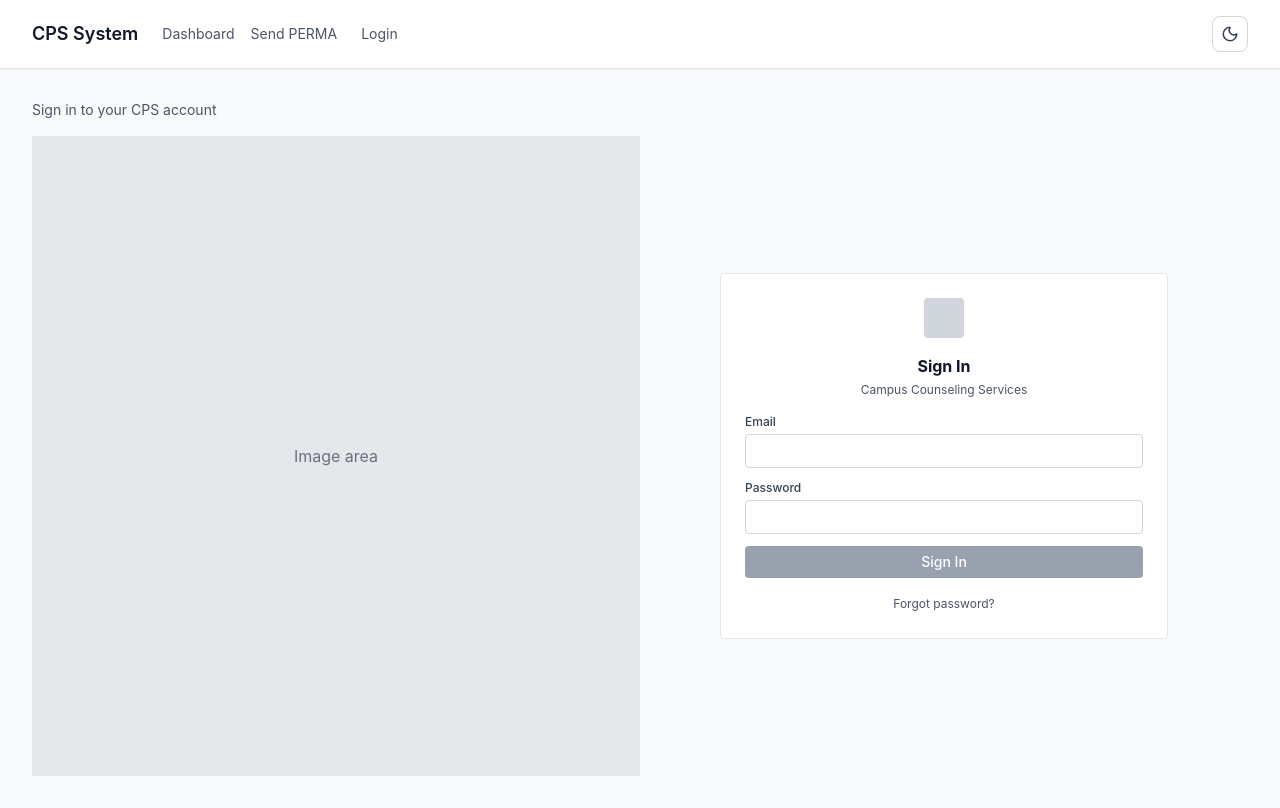
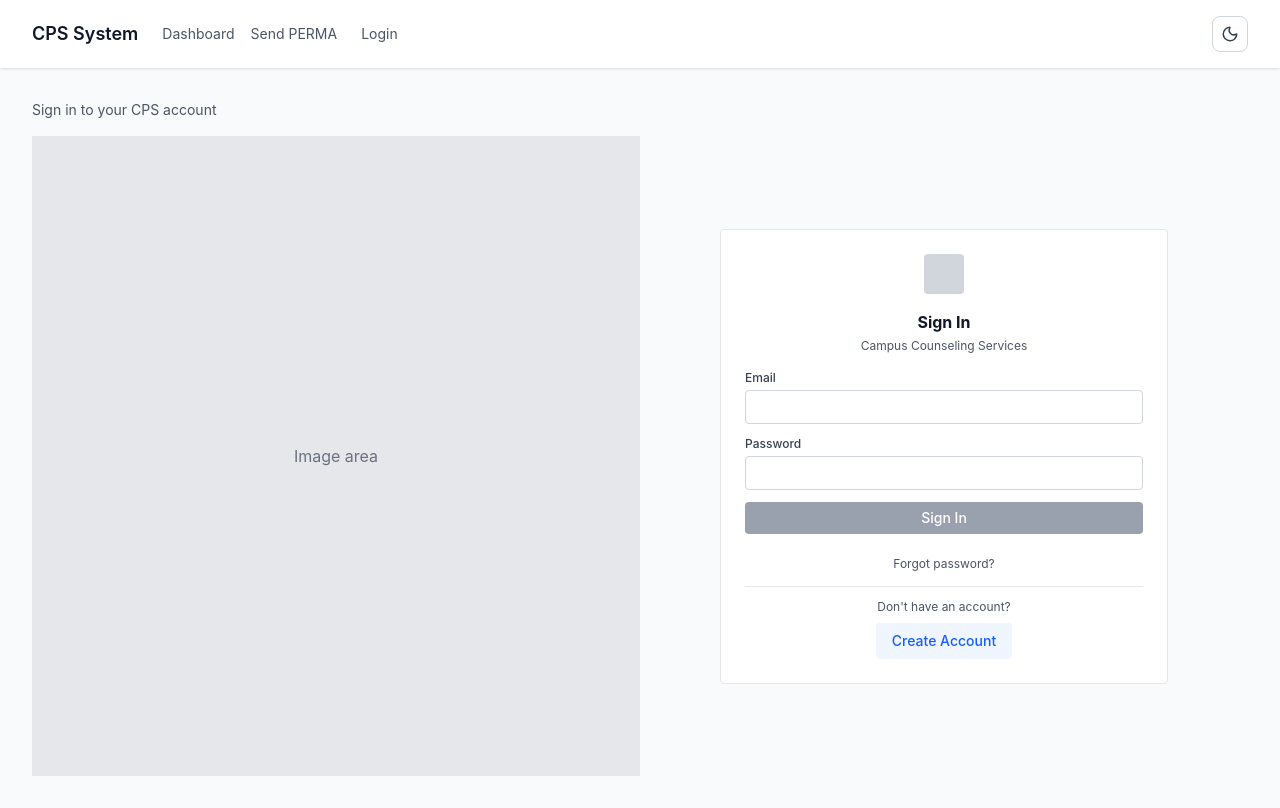
Before and after one commit to JiromL/CAPSTONE1, a Next.js app in the folder frontend/: page /login in a window 1280 px wide. Built offline with nearby package versions, Linux system fonts and the light colour scheme.

Commit message:
feat: Add register link to login page

```diff
--- a/frontend/src/app/(auth)/login/page.tsx
+++ b/frontend/src/app/(auth)/login/page.tsx
@@ -117,7 +117,8 @@ export default function LoginPage() {
               </button>
             </form>
 
-            <div className="mt-3 text-center">
+            <div className="mt-4 space-y-3">
+              <div className="text-center">
                 <Link
                   href="/forgot-password"
                   className="text-xs text-gray-600 dark:text-gray-400 hover:text-gray-700 dark:hover:text-gray-300"
@@ -125,6 +126,19 @@ export default function LoginPage() {
                   Forgot password?
                 </Link>
               </div>
+
+              <div className="border-t border-gray-200 dark:border-gray-700 pt-3 text-center">
+                <p className="text-xs text-gray-600 dark:text-gray-400 mb-2">
+                  Don't have an account?
+                </p>
+                <Link
+                  href="/register"
+                  className="inline-block text-sm font-medium text-blue-600 dark:text-blue-400 hover:text-blue-700 dark:hover:text-blue-300 bg-blue-50 dark:bg-blue-900/20 px-4 py-2 rounded hover:bg-blue-100 dark:hover:bg-blue-900/30 transition"
+                >
+                  Create Account
+                </Link>
+              </div>
+            </div>
           </div>
         </div>
       </div>
```
Lines whose indentation alone changed are shown as unchanged.
